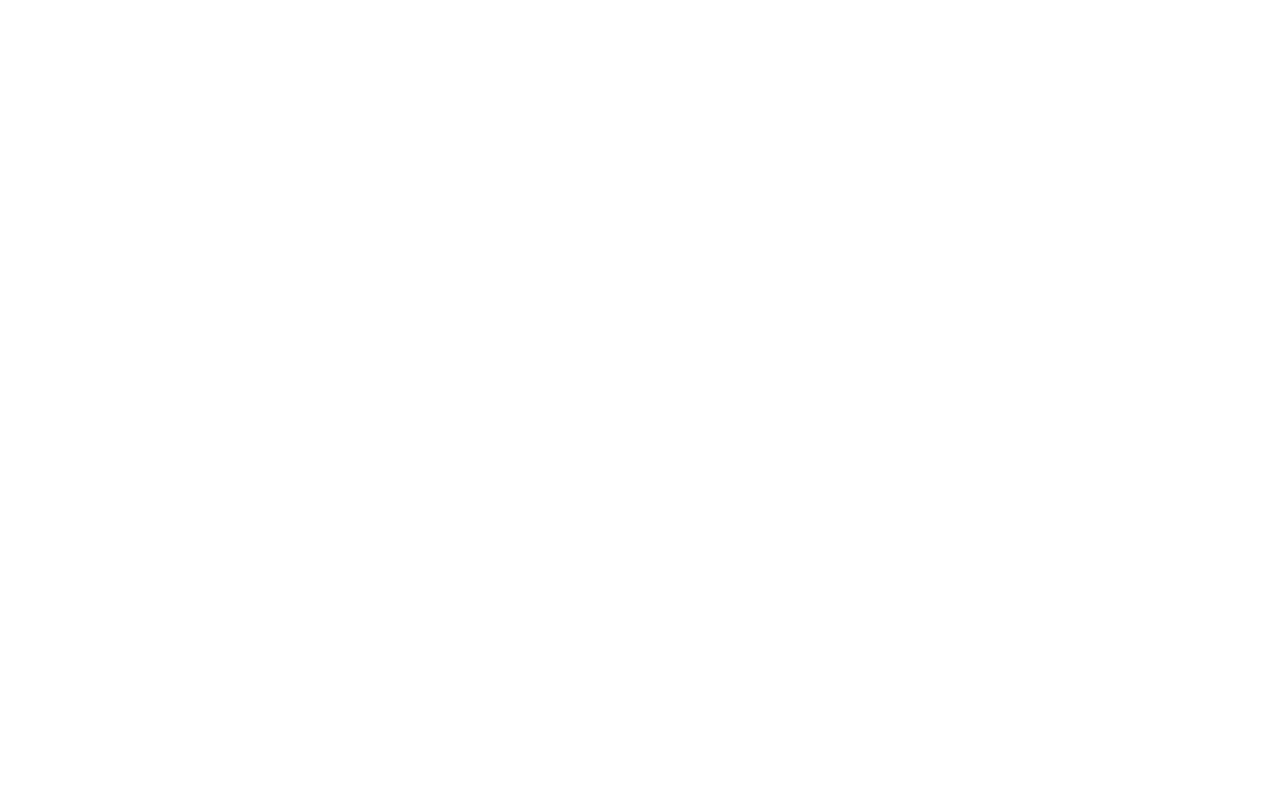
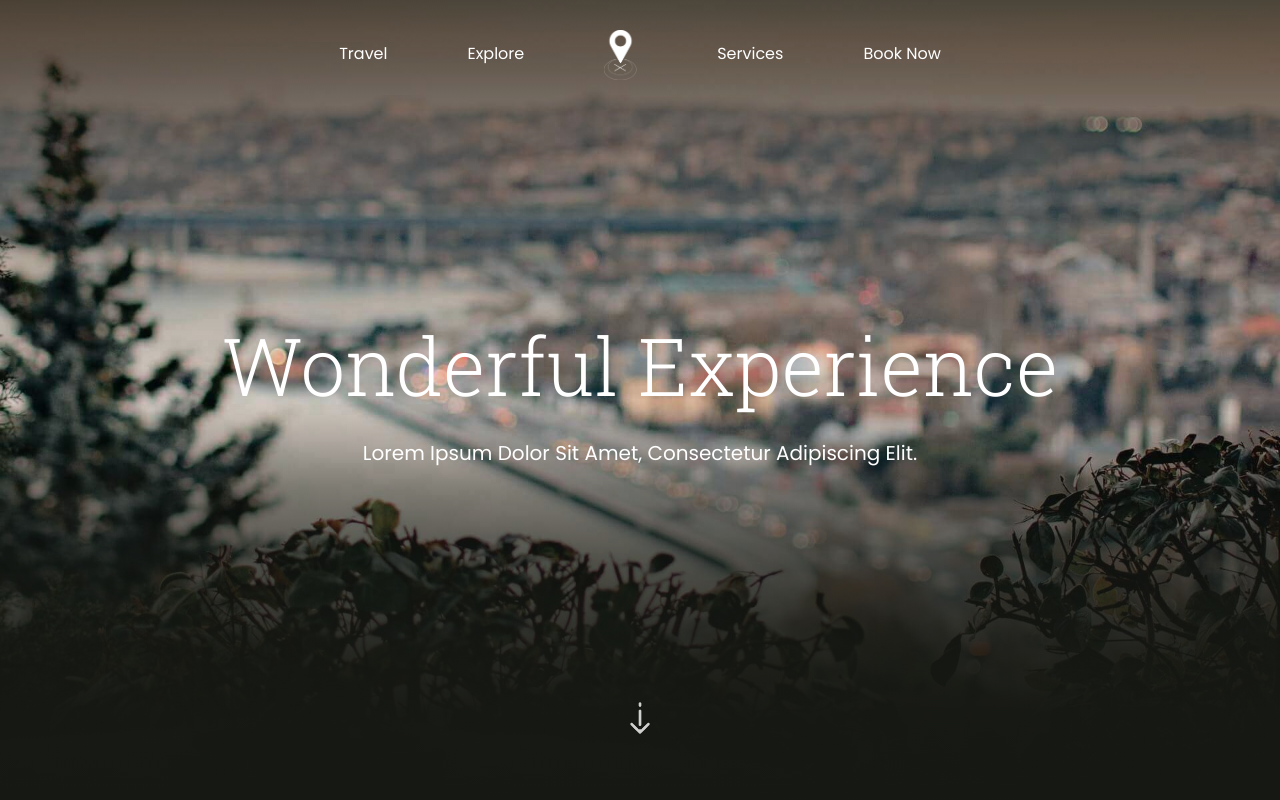
Before and after one commit to rifatmilon/University-and-related-Projects, a PHP site: page / in a window 1280 px wide. Before the commit the page is empty. Run offline with PHP 8.4, Linux system fonts and the light colour scheme.

Commit message:
Nevigation Bar, Animations and some Styles added. v: 0x1x3x24

```diff
--- a/Projects in Developmemt/CSE2301DBMS/JetSetGo/app.js
+++ b/Projects in Developmemt/CSE2301DBMS/JetSetGo/app.js
@@ -0,0 +1 @@
+AOS.init();
--- a/Projects in Developmemt/CSE2301DBMS/JetSetGo/index.html
+++ b/Projects in Developmemt/CSE2301DBMS/JetSetGo/index.html
@@ -1,39 +1,69 @@
 <!DOCTYPE html>
 <html lang="en">
-
-<head>
-    <meta charset="UTF-8">
-    <meta http-equiv="X-UA-Compatible" content="IE=edge">
-    <meta name="viewport" content="width=device-width, initial-scale=1.0">
+  <head>
+    <meta charset="UTF-8" />
+    <meta http-equiv="X-UA-Compatible" content="IE=edge" />
+    <meta name="viewport" content="width=device-width, initial-scale=1.0" />
     <title>Travel Website</title>
 
     <!-- Google Fonts -->
-
-    <link rel="preconnect" href="https://fonts.googleapis.com">
-    <link rel="preconnect" href="https://fonts.gstatic.com" crossorigin>
-    <link href="https://fonts.googleapis.com/css2?family=Poppins:wght@100;300;400;500;600;700;800;900&family=Roboto+Slab:wght@100;300;500;600;700;800;900&display=swap" rel="stylesheet">
+    <link rel="preconnect" href="https://fonts.googleapis.com" />
+    <link rel="preconnect" href="https://fonts.gstatic.com" crossorigin />
+    <link href="https://fonts.googleapis.com/css2?family=Poppins:wght@100;300;400;500;600;700;800;900&family=Roboto+Slab:wght@100;300;500;600;700;800;900&display=swap" rel="stylesheet" />
     <link rel="stylesheet" href="https://cdnjs.cloudflare.com/ajax/libs/font-awesome/6.2.1/css/all.min.css" />
 
     <!-- Animate on scroll CDN -->
-
-    <link href="https://unpkg.com/aos@2.3.1/dist/aos.css" rel="stylesheet">
+    <link href="https://unpkg.com/aos@2.3.1/dist/aos.css" rel="stylesheet" />
 
     <!-- Local CSS File(s) -->
+    <link rel="stylesheet" href="style.css" />
+  </head>
 
-    <link rel="stylesheet" href="style.css">
+  <body>
 
-</head>
+    <header>
+      <nav class="navbar">
+        <ul class="links-container">
+          <li class="link-item"><a href="#travel">Travel</a></li>
+          <li class="link-item"><a href="#explore-section">Explore</a></li>
+          <li class="link-item"><a href="#hero-section"><img src="img/logo.png" class="logo" alt="" /></a></li>
+          <li class="link-item"><a href="#services">Services</a></li>
+          <li class="link-item"><a href="#booknow">Book Now</a></li>
+        </ul>
+      </nav>
 
-<body>
+      <main class="hero-section" id="hero-section">
+
+        <div class="background">
+          <img src="img/img1.png" class="background-image" alt="hero-section image">
+
+          <!-- grid -->
+          <div class="grid-slider">
+            <div class="grid-item hide"></div>
+            <div class="grid-item hide"></div>
+            <div class="grid-item hide"></div>
+            <div class="grid-item hide"></div>
+            <div class="grid-item hide"></div>
+            <div class="grid-item hide"></div>
+          </div>
+
+        </div>
+
+        <div class="hero-section-content" data-aos="fade-up">
+          <h1 class="hero-section-title">wonderful experience</h1>
+          <p class="hero-section-sub-heading">Lorem ipsum dolor sit amet, consectetur adipiscing elit.</p>
+        </div>
+
+        <!-- scroll down img -->
+        <img src="img/down arrow.png" class="scroll-down-icon" alt="scroll down indicator">
+      </main>
+
+    </header>
 
     <!-- animate on scoll JS CDN -->
-
     <script src="https://unpkg.com/aos@2.3.1/dist/aos.js"></script>
 
     <!-- Local JS File(s) -->
-
     <script src="app.js"></script>
-
-</body>
-
+  </body>
 </html>
--- a/Projects in Developmemt/CSE2301DBMS/JetSetGo/style.css
+++ b/Projects in Developmemt/CSE2301DBMS/JetSetGo/style.css
@@ -1,12 +1,195 @@
-*{
-    margin: 0;
-    padding: 0;
-    box-sizing: border-box;
+/* Index 0x0: Document Root Style*/
+* {
+  margin: 0;
+  padding: 0;
+  box-sizing: border-box;
 }
 
-:root{
-    --gradient-top: linear-gradient(0deg, rgba(22, 24, 19, 0) 0%, rgba(22, 24, 19, 0.22) 36.98%, rgba(22, 24, 19, 0.47) 70.83%, rgba(22, 24, 19, 0.76) 100%);
-    --gradient-bottom: linear-gradient(180deg, rgba(22, 24, 19, 0) 0%, rgba(22, 24, 19, 0.42) 21.88%, rgba(22, 24, 19, 0.69) 41.67%, rgba(22, 24, 19, 0.9) 61.98%, rgba(22, 24, 19, 0.99) 78.12%, #161813 100%);
-    --sphere-gradient-one: radial-gradient(50% 50% at 20% 25%, #686868 0%, #403F3F 35%, #222222 70%, #000000 100%);
-    --sphere-gradient-two: radial-gradient(51.04% 51.04% at 18.94% 26.18%, #686868 0%, #403F3F 36.98%, #222222 70.83%, #000000 100%);
+:root {
+  --gradient-top: linear-gradient(0deg,
+      rgba(22, 24, 19, 0) 0%,
+      rgba(22, 24, 19, 0.22) 36.98%,
+      rgba(22, 24, 19, 0.47) 70.83%,
+      rgba(22, 24, 19, 0.76) 100%);
+  --gradient-bottom: linear-gradient(180deg,
+      rgba(22, 24, 19, 0) 0%,
+      rgba(22, 24, 19, 0.42) 21.88%,
+      rgba(22, 24, 19, 0.69) 41.67%,
+      rgba(22, 24, 19, 0.9) 61.98%,
+      rgba(22, 24, 19, 0.99) 78.12%,
+      #161813 100%);
+  --sphere-gradient-one: radial-gradient(50% 50% at 20% 25%,
+      #686868 0%,
+      #403f3f 35%,
+      #222222 70%,
+      #000000 100%);
+  --sphere-gradient-two: radial-gradient(51.04% 51.04% at 18.94% 26.18%,
+      #686868 0%,
+      #403f3f 36.98%,
+      #222222 70.83%,
+      #000000 100%);
 }
+
+
+/* Index 0x1: Nevigation Bar and other related style */
+html {
+  scroll-behavior: smooth;
+}
+
+body {
+  font-family: "Poppins", sans-serif;
+  background: #161813;
+  overflow-x: hidden;
+}
+
+.navbar {
+  position: fixed;
+  top: 0;
+  left: 0;
+  z-index: 9;
+  width: 100%;
+  height: 100px;
+  padding: 20px 10vw;
+}
+
+.navbar.bg {
+  background: #161813;
+}
+
+.links-container {
+  display: flex;
+  align-items: center;
+  justify-content: center;
+  list-style: none;
+}
+
+.logo {
+  height: 50px;
+  margin-top: 10px;
+}
+
+.link-item {
+  margin: 0 20px;
+  transition: 0.5s;
+}
+
+.link-item a {
+  color: #fff;
+  text-decoration: none;
+  padding: 20px;
+}
+
+.link-item:hover {
+  transform: scale(1.2);
+}
+
+/* Index 0x2: Hero section style  */
+.hero-section {
+  width: 100%;
+  height: 100vh;
+  position: relative;
+  display: flex;
+  justify-content: center;
+  align-items: center;
+  color: #fff;
+}
+
+.hero-section-title {
+  font-family: 'Roboto Slab', serif;
+  font-weight: 300;
+  font-size: 80px;
+  text-align: center;
+  text-transform: capitalize;
+}
+
+.hero-section-sub-heading {
+  text-align: center;
+  text-transform: capitalize;
+  margin: 20px 0;
+  font-size: 20px;
+}
+
+.scroll-down-icon {
+  position: absolute;
+  bottom: 10%;
+  left: 50%;
+  transform: translateX(-50%);
+  width: 20px;
+  animation: down ease 1s infinite;
+}
+
+@keyframes down {
+  from {
+    bottom: 10%
+  }
+
+  to {
+    bottom: 8%
+  }
+}
+
+/* Index 0x3: Images Background Style */
+.background {
+  position: absolute;
+  top: 0;
+  left: 0;
+  width: 100%;
+  height: 100%;
+  z-index: -1;
+}
+
+.background-image {
+  position: absolute;
+  top: 0;
+  left: 0;
+  width: 100%;
+  height: 100%;
+  object-fit: cover;
+  z-index: -2;
+}
+
+.background::before,
+.background::after {
+  content: '';
+  position: absolute;
+  left: 0;
+  width: 100%;
+  height: 50%;
+}
+
+.background::before {
+  top: 0;
+  left: 0;
+  background: var(--gradient-top);
+}
+
+.background::after {
+  bottom: 0;
+  background: var(--gradient-bottom);
+}
+
+.grid-slider {
+  width: 100%;
+  height: 100%;
+  display: grid;
+  grid-template-columns: repeat(3, 1fr);
+  grid-template-rows: repeat(2, 1fr);
+}
+
+.grid-item {
+  width: 100%;
+  height: 100%;
+  background: #000;
+  opacity: 1;
+  transition: .5s;
+}
+
+.grid-item.hide {
+  opacity: 0;
+}
+
+/* Index 0x4:  */
+/* Index 0x4:  */
+/* Index 0x4:  */
+/* Index 0x4:  */
+/* Index 0x4:  */
```
Also changed, not shown: Projects in Developmemt/Test/t1.html (added, +11 -0 lines), Projects in Developmemt/Test/g.css (added).
